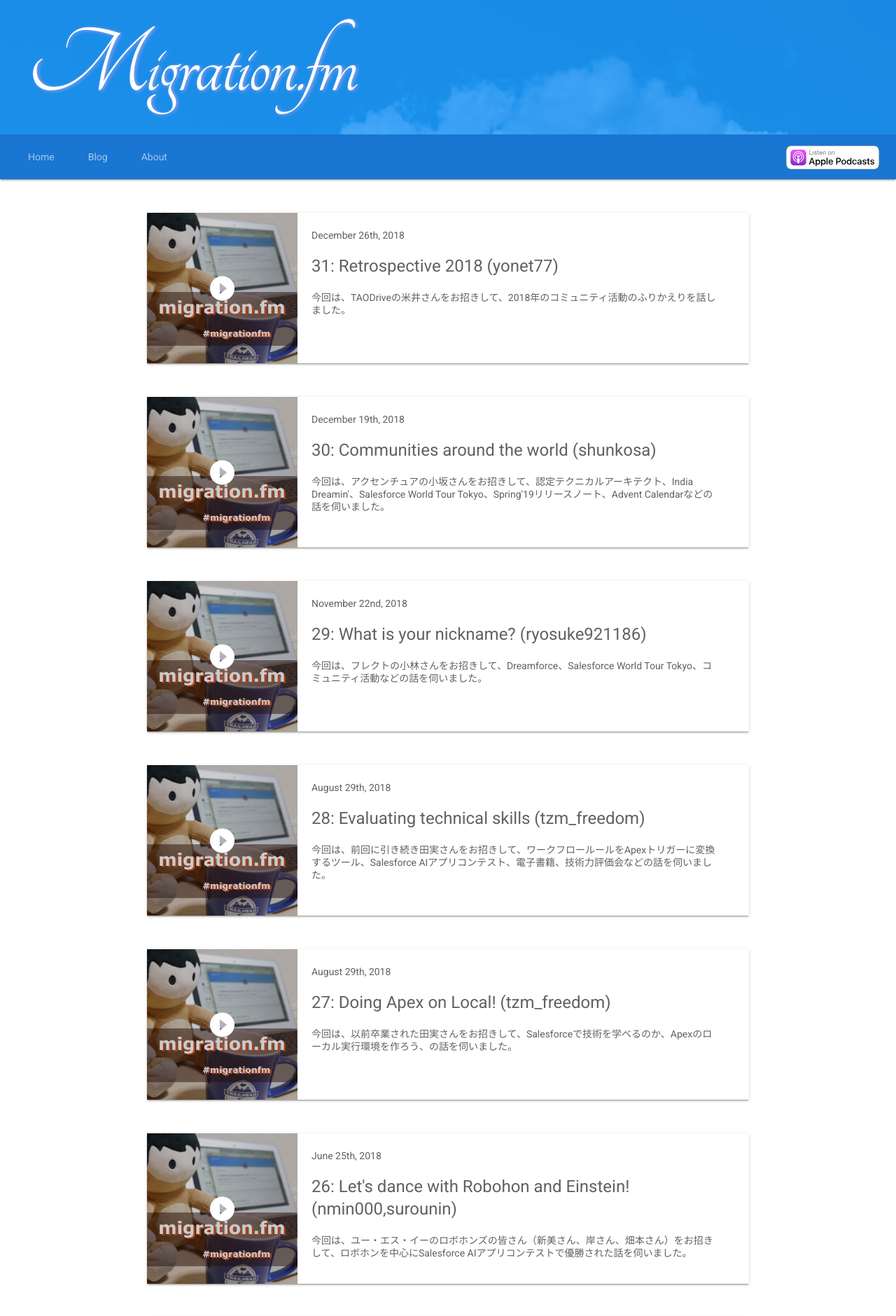
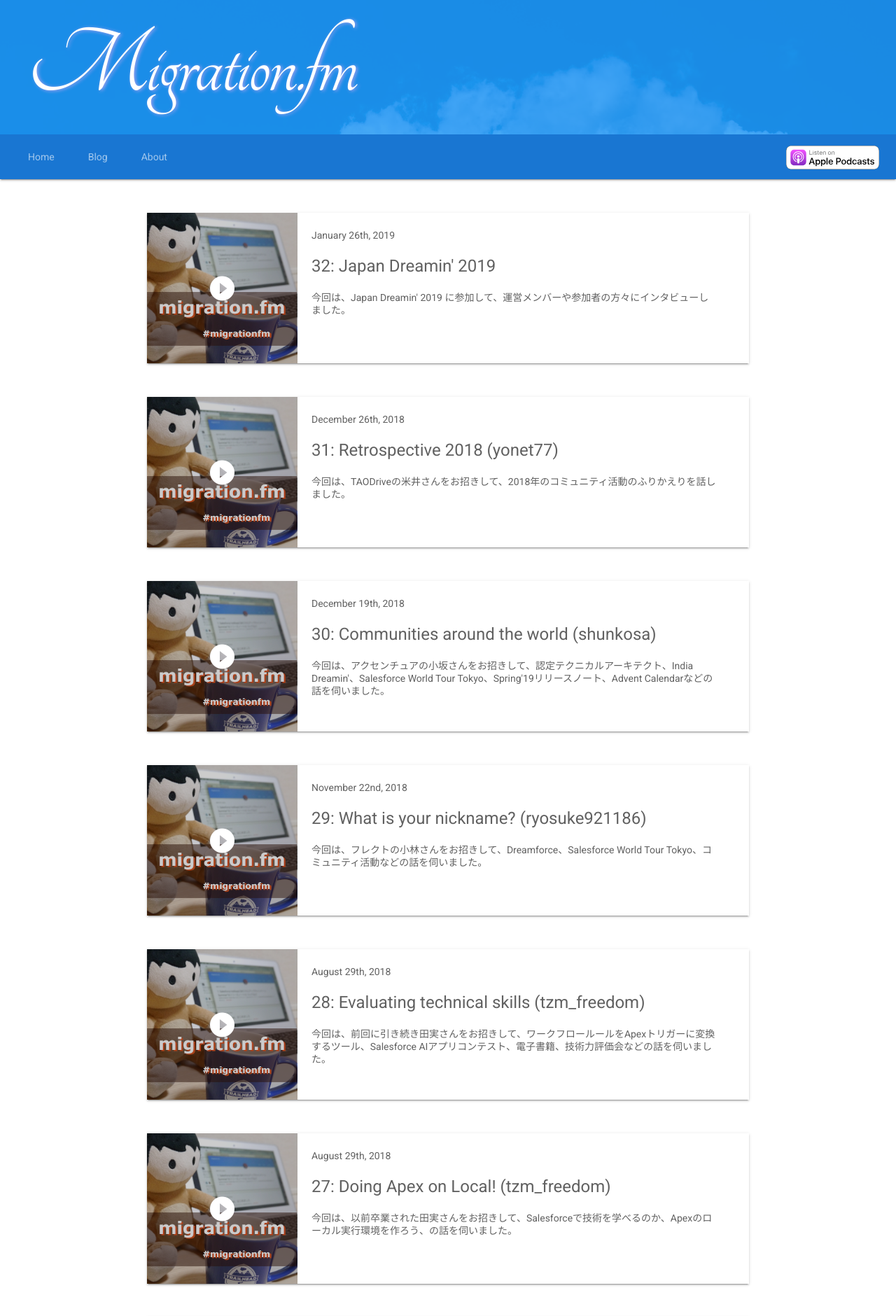
Before and after one commit to migrationfm/migrationfm.github.io, a Jekyll site: the page built from index.html, in a window 1280 px wide. Shown: the top 1880 px of the page at 70% size. Built offline with Jekyll 4.4.1, drawn with Linux system fonts in a browser that asks for light colours; nearby versions of some CDN libraries; the list of posts is cut into pages by our own code; some of the changed text lies outside the part shown.

Commit message:
Post a new episode

```diff
--- /dev/null
+++ b/_posts/2019-01-26-032.md
@@ -0,0 +1,24 @@
+---
+layout: post
+title:  "32: Japan Dreamin' 2019"
+date:   2019-01-26 0:00:00
+categories: Podcast
+speaker_list:
+ - name: Akira Kuratani
+   image_url: https://pbs.twimg.com/profile_images/754365362808827904/Ig84TgbE_400x400.jpg
+link: http://media.blubrry.com/migrationfm/http://feeds.soundcloud.com/stream/569457522-migrationfm-32-japan-dreamin-2019.mp3
+soundcloud_url: "https://w.soundcloud.com/player/?url=https%3A//api.soundcloud.com/tracks/569457522%3Fsecret_token%3Ds-wVvgN&color=%23ff5500&auto_play=false&hide_related=false&show_comments=true&show_user=true&show_reposts=false&show_teaser=true"
+length: "17111881"
+description: "今回は、Japan Dreamin' 2019 に参加して、運営メンバーや参加者の方々にインタビューしました。"
+podcastLength: "00:31:08"
+keywords: Salesforce, JapanDreamin
+---
+
+# Show notes
+
+今回は、Japan Dreamin' 2019 に参加して、運営メンバーや参加者の方々にインタビューしました。会場内で収録したため、周辺の音が入ってしまっており、聞きづらいところもありますが、ご容赦ください。
+
+## Japan Dreamin' 2019
+
+- 2019-01-26 [Japan Dreamin' 2019](https://connpass.com/event/109851/)
+- [Togetter - Japan Dreamin' 2019](https://togetter.com/li/1312869)
```
Also changed, not shown: speaker/AkiraKuratani.md (+1 -0 lines).
